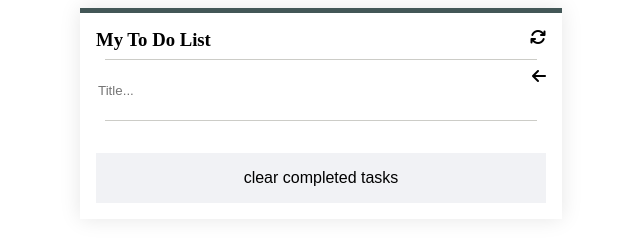
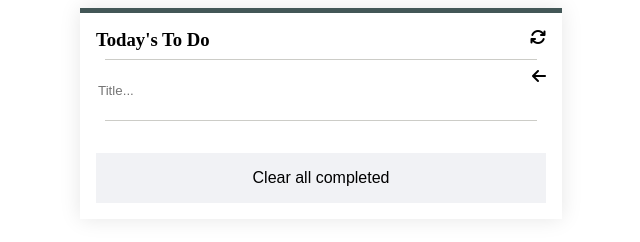
Before and after one commit to jlcarrascof/todo-list-project, a website built with webpack: page src/index.html in a window 1280 px wide. Shown: the full height of the page, 319-959 px from the left. Built offline with nearby package versions, Linux system fonts and the light colour scheme.

Commit message:
Last updates before first push

```diff
--- a/src/index.html
+++ b/src/index.html
@@ -12,7 +12,7 @@
 <section class="todo-list">
     <div id="myDIV" class="header">
         <div class="header-container flex-between">
-        <h3>My To Do List</h3>
+        <h3>Today's To Do</h3>
         <i class="fas fa-sync"></i>
         </div>
 
@@ -33,7 +33,7 @@
 
     </ul>
     <div class="btn-container">
-        <button class="btn" type="button" id="btn-clearAll"> clear completed tasks </button>
+        <button class="btn" type="button" id="btn-clearAll"> Clear all completed </button>
     </div>
 
 
```
Also changed, not shown: dist/index.bundle.js, dist/index.html.
